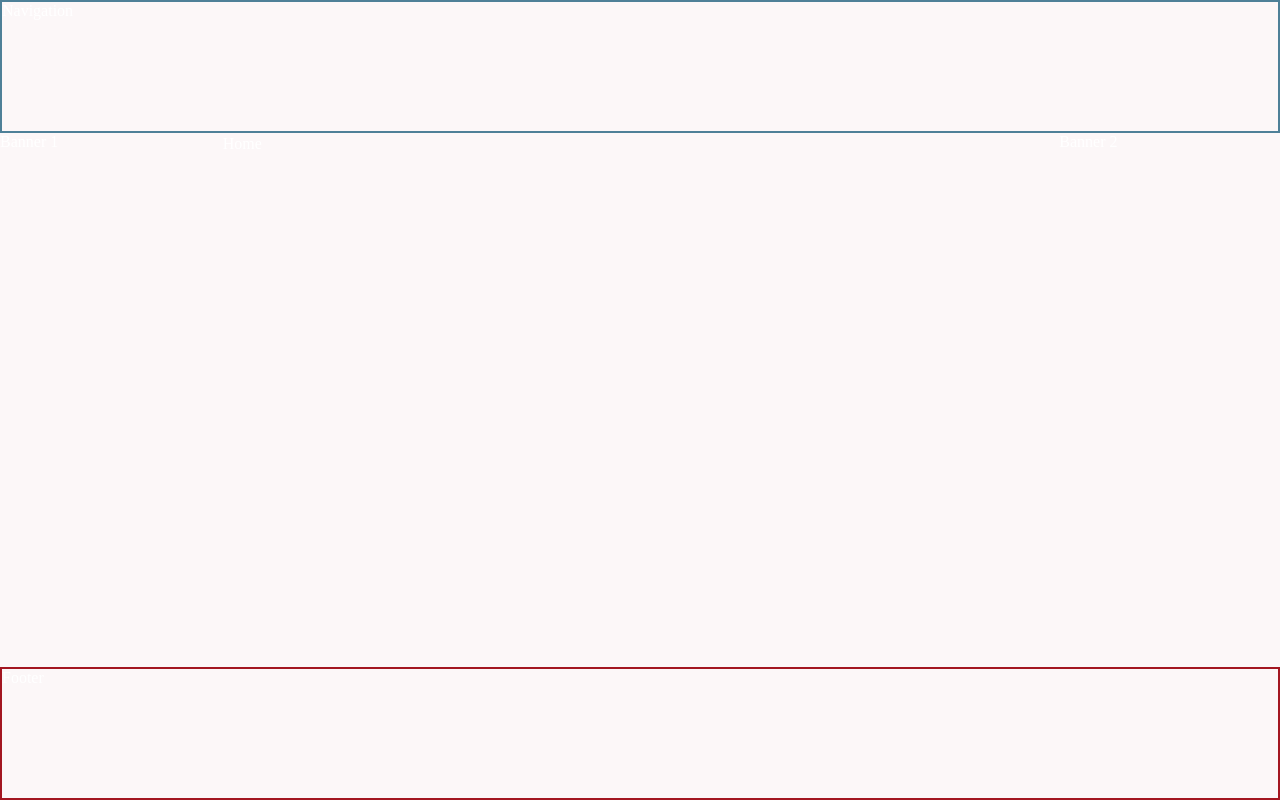
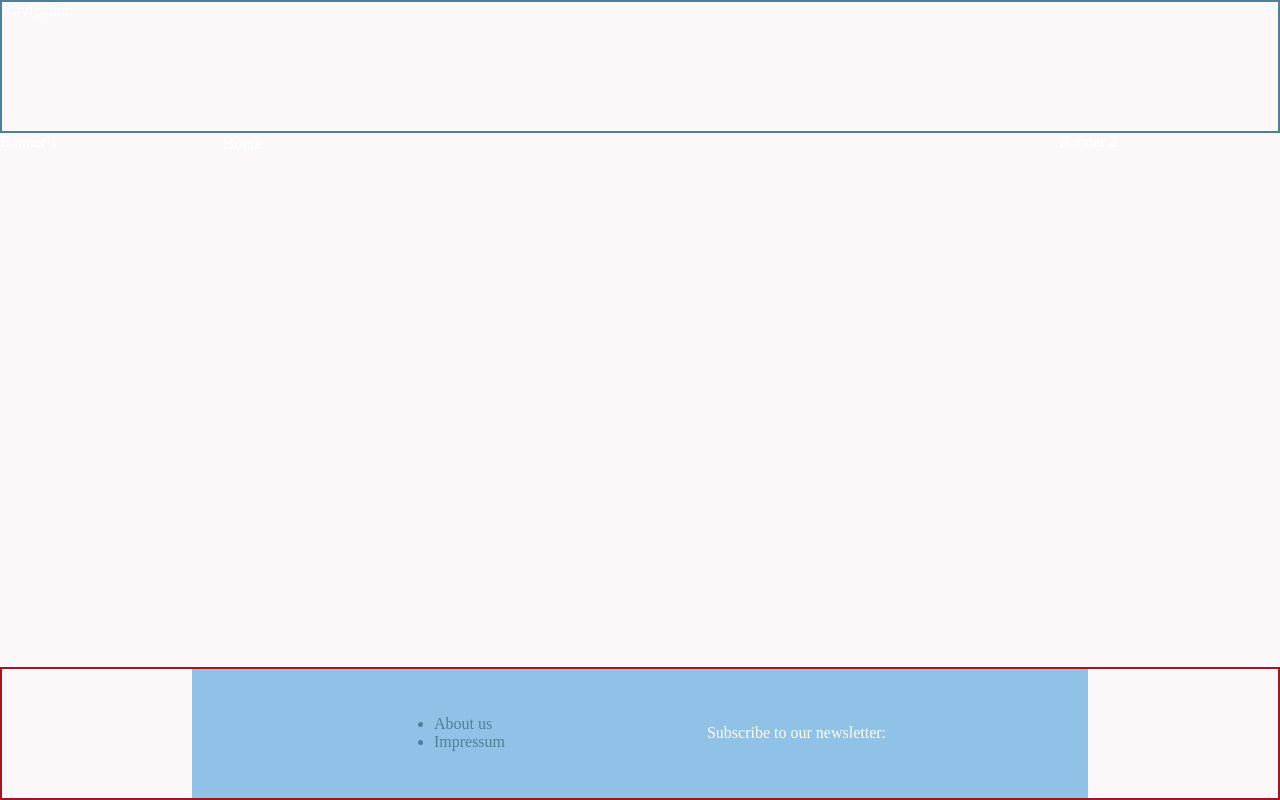
Before and after one commit to uaeboss/sirsellalot_frontend, a React (Vite) app: page / in a window 1280 px wide. Built offline with nearby package versions, Linux system fonts and the light colour scheme; a web font is replaced by a local one.

Commit message:
changes footer

```diff
--- a/src/components/Footer.jsx
+++ b/src/components/Footer.jsx
@@ -3,7 +3,17 @@ import "../styles/Footer.css";
 const Footer = () => {
   return (
     <div className="footer">
-      <p>Footer</p>
+      <div className="footer_content">
+        <div className="footer_links">
+          <ul>
+            <li>About us</li>
+            <li>Impressum</li>
+          </ul>
+        </div>
+        <div className="footer_newsletter">
+          <p>Subscribe to our newsletter:</p>
+        </div>
+      </div>
     </div>
   );
 };
--- a/src/styles/Footer.css
+++ b/src/styles/Footer.css
@@ -1,3 +1,16 @@
 .footer {
+  display: flex;
+  justify-content: center;
   background-color: #FCF7F8;
+  align-items: flex-start;
+}
+
+.footer_content {
+  width: 70vw;
+  height: 100%;
+  background-color: #90C2E7;
+  color: #4E8098;
+  display: flex;
+  justify-content: space-evenly;
+  align-items: center;
 }/*# sourceMappingURL=Footer.css.map */
--- a/src/styles/Footer.sass
+++ b/src/styles/Footer.sass
@@ -1,4 +1,15 @@
 @import "Variables"
 
 .footer
+    @include flex-center
     background-color: $main-white
+    align-items: flex-start
+
+.footer_content
+    width: 70vw
+    height: 100%
+    background-color: $main-light-blue
+    color: $main-petrol
+    display: flex
+    justify-content: space-evenly
+    align-items: center
```
Also changed, not shown: 1 other file (tests, documents, lock files or other folders).
